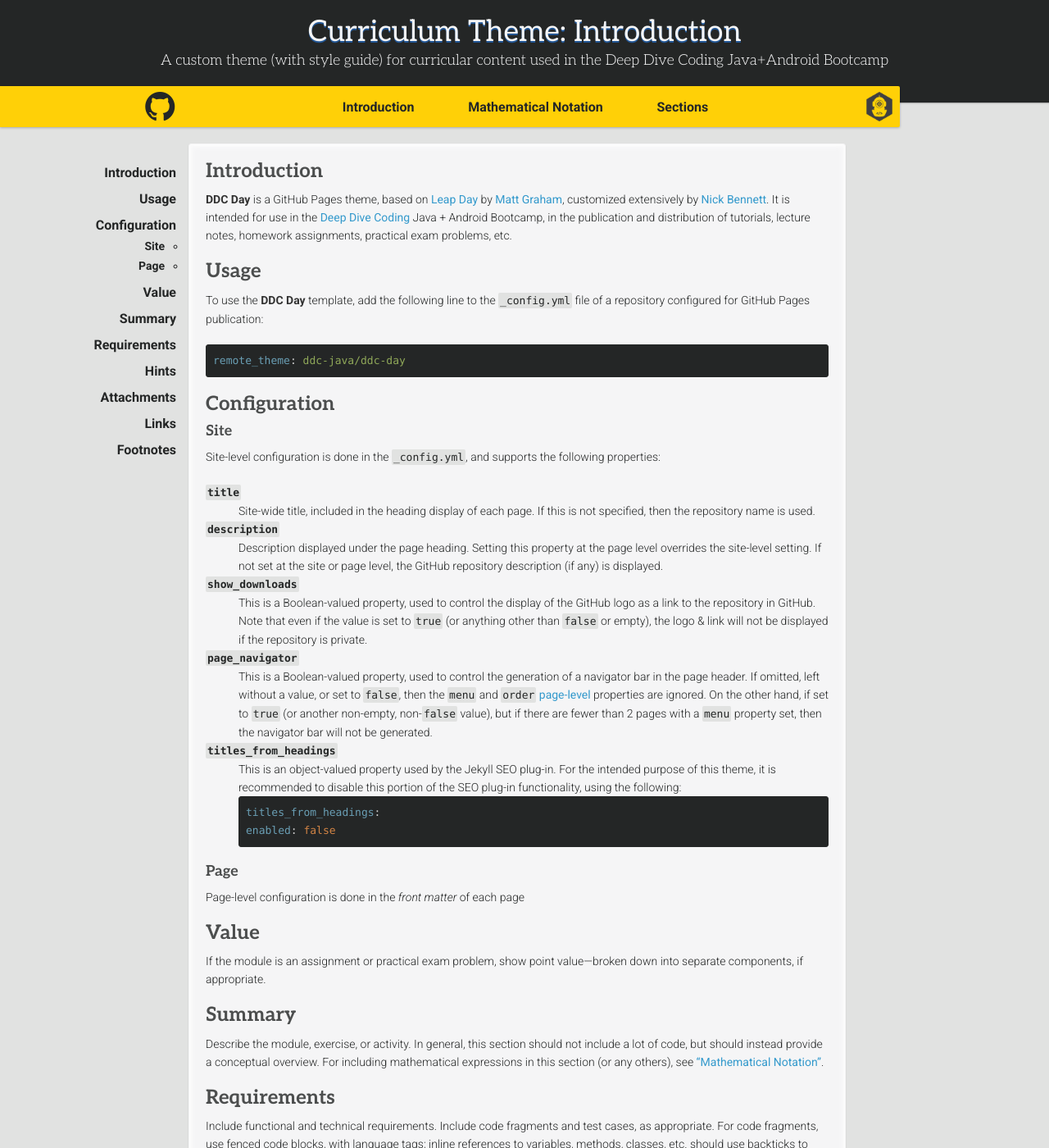
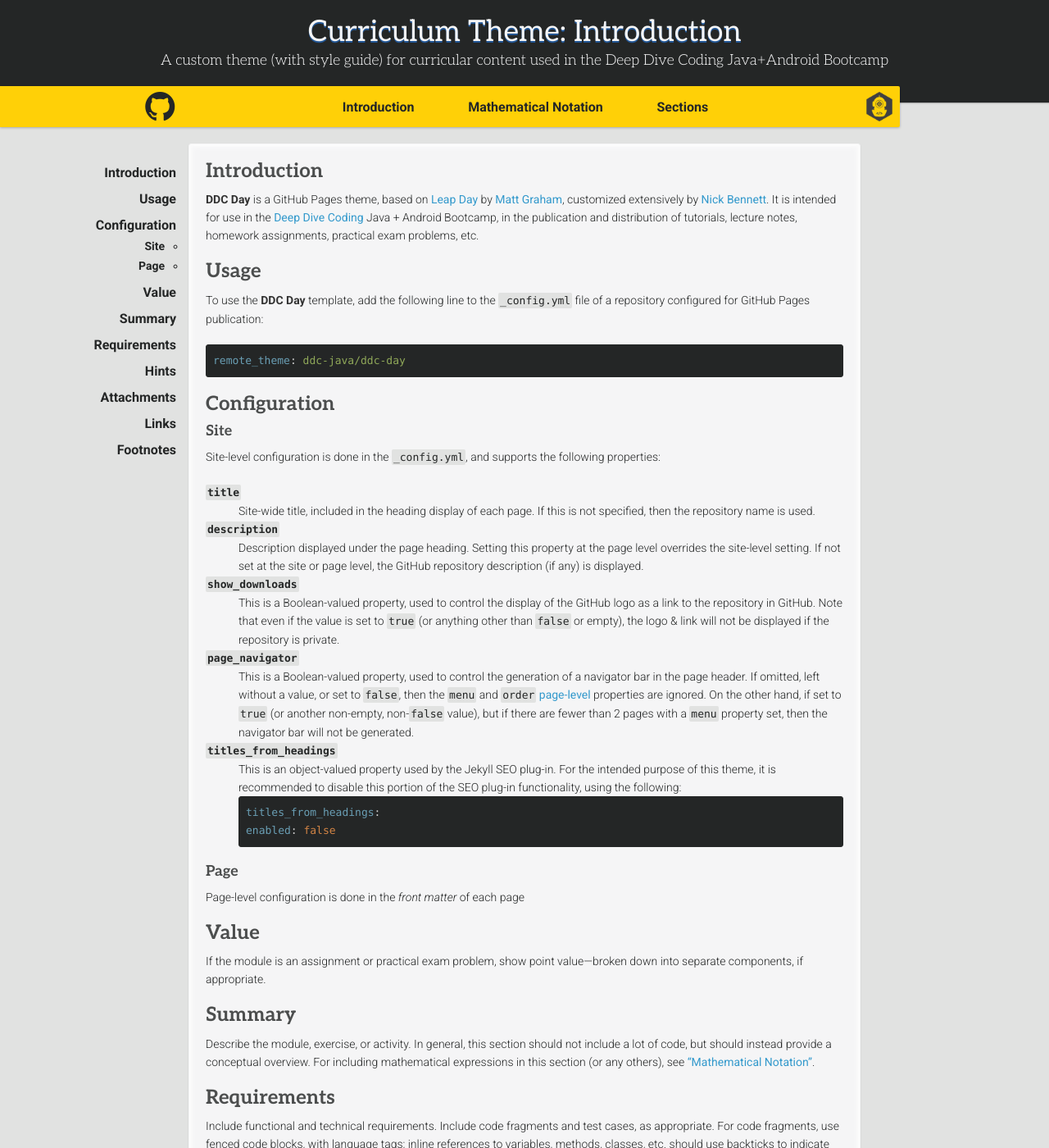
Before and after one commit to ddc-java/ddc-day, a Jekyll site: the page built from index.md, in a window 1280 px wide and 1400 px high. Shown: the whole window at 82% size. Built offline with Jekyll 4.4.1, drawn with Linux system fonts in a browser that asks for light colours; nearby versions of some CDN libraries; some web fonts are replaced.

Commit message:
Widen a bit.

```diff
--- a/_sass/ddc-day.scss
+++ b/_sass/ddc-day.scss
@@ -437,8 +437,7 @@
 
   section {
 
-    width: 760px;
-    max-width: 92.68%;
+    width: auto;
     padding: 20px;
     margin: 175px 0 20px 0;
     position: relative;
```
